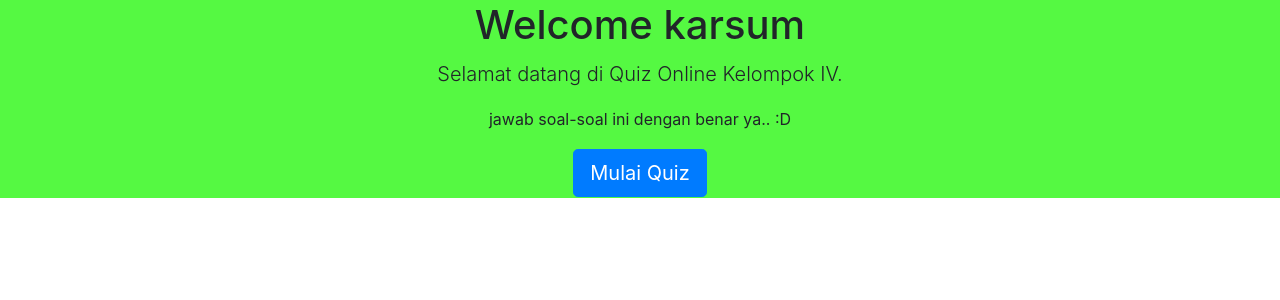
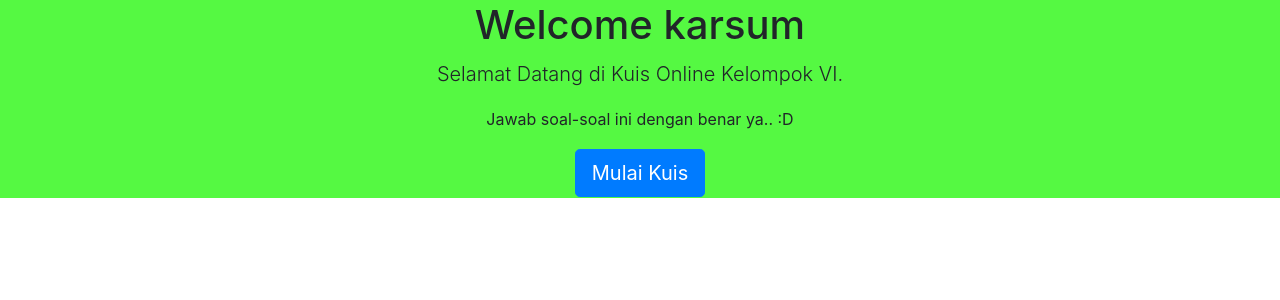
Before and after one commit to exchan3/UAS, a PHP site: page /halaman/index.php in a window 1280 px wide. Shown: the top 300 px of the page. Run offline with PHP 8.4, Linux system fonts and the light colour scheme; data comes from the database, SQL or seed files in the repository; a stand-in replaces the project's code that opens the database connection.

Commit message:
Perubahan tulisan Quiz => Kuis

```diff
--- a/halaman/index.php
+++ b/halaman/index.php
@@ -23,16 +23,16 @@
 		</tr>
 		<tr>
 			<td>
-				<center><p class="lead">Selamat datang di Quiz Online Kelompok IV.</p></center>
+				<center><p class="lead">Selamat Datang di Kuis Online Kelompok VI.</p></center>
 			</td>
 		</tr>
 		<tr>
 			<td>
-				<center><p>jawab soal-soal ini dengan benar ya.. :D</p></center>
+				<center><p>Jawab soal-soal ini dengan benar ya.. :D</p></center>
 			</td>
 		</tr>
 		<tr>
-			<td><center><a class="btn btn-primary btn-lg" href="index.php?page=soal" role="button">Mulai Quiz</a></cente></td>
+			<td><center><a class="btn btn-primary btn-lg" href="index.php?page=soal" role="button">Mulai Kuis</a></center></td>
 		</tr>
 	</table> <br><br>
 
```
